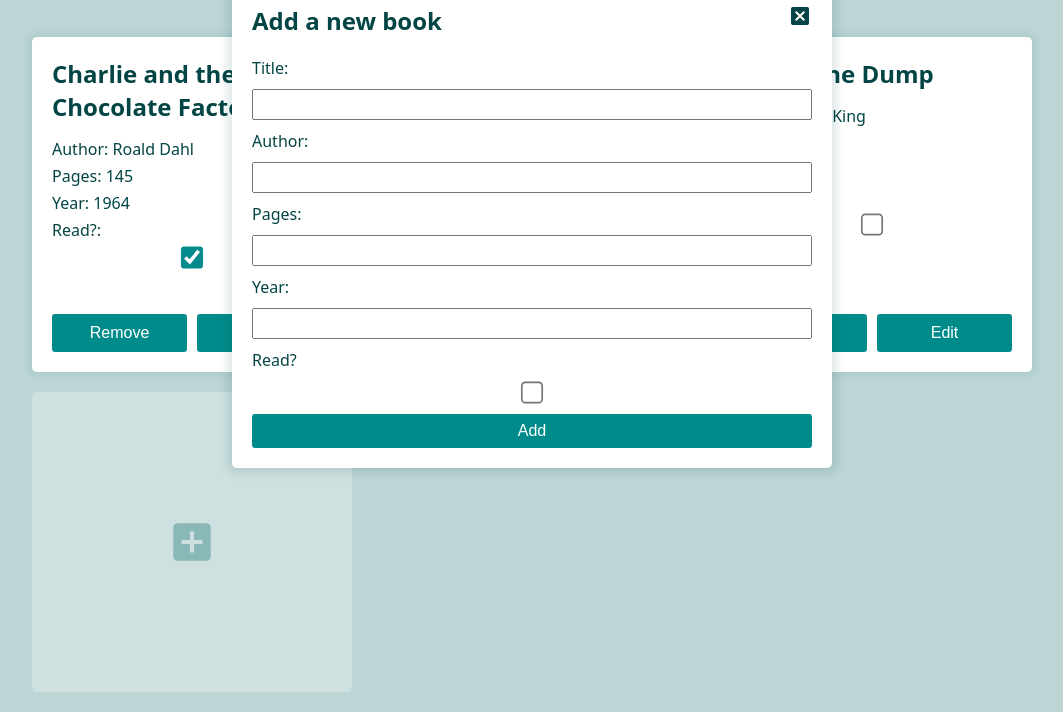
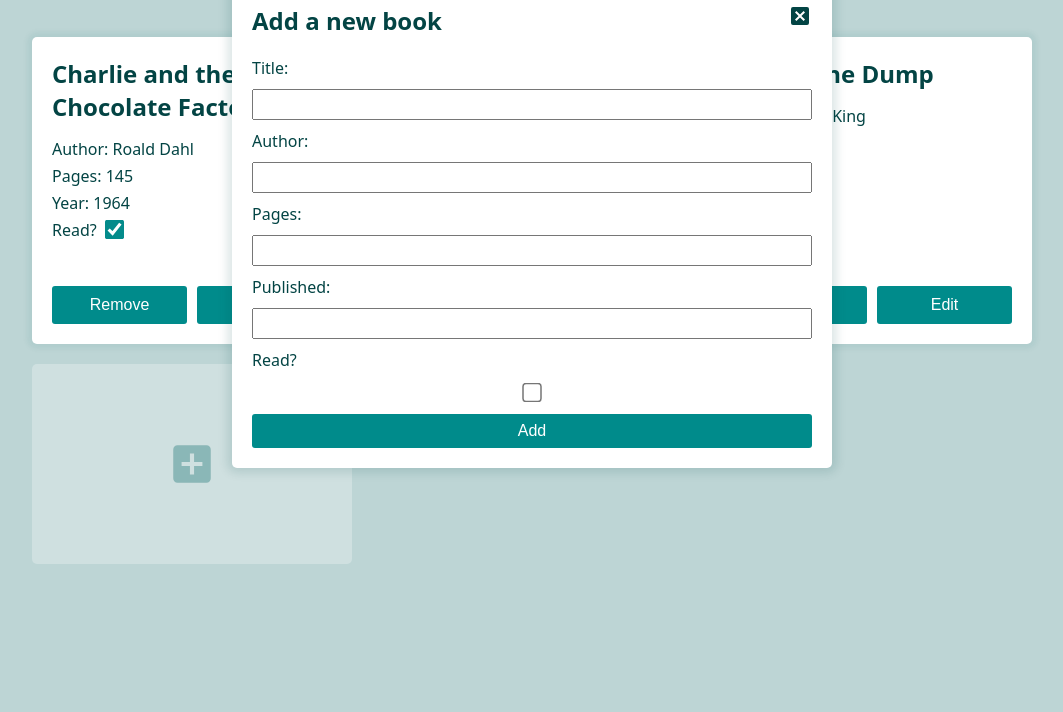
Before and after one commit to xop14/library, a website: page index.html in a window 1280 px wide. Both pictures are taken after a click on the button "Add a book". Shown: the part 96-808 px from the top of the page, without its empty margins (108-1171 px from the left). Drawn offline with Linux system fonts and the light colour scheme.

Commit message:
Add form validation

```diff
--- a/index.html
+++ b/index.html
@@ -31,18 +31,18 @@
                 </div>
             </div>
             <div class="form-content">
-                <form id="add-form" class="add-book" action="">
+                <form id="add-form" class="add-book">
                     <label for="title">Title:</label>
                     <input type="text" name="title" id="title" required>
                     <label for="author">Author:</label>
                     <input type="text" name="author" id="author" required>
                     <label for="pages">Pages:</label>
-                    <input type="number" name="pages" id="pages" required>
-                    <label for="year">Year:</label>
-                    <input type="number" name="year" id="year" required>
+                    <input type="number" name="pages" id="pages" max="9999" required>
+                    <label for="year">Published:</label>
+                    <input type="number" name="year" id="year" max="2100" required>
                     <label for="read">Read?</label>
                     <input id="read" type="checkbox">
-                    <button type="button" id="add">Add</button>
+                    <button id="add">Add</button>
                 </form>
             </div>
         </div>
--- a/library.js
+++ b/library.js
@@ -46,16 +46,16 @@
 
 // create html elements for a book card
 function createElements(book) {
+    // makeElement is a custom function defined above
     const bookCard = makeElement('div', '', 'book-card');
     const title = makeElement('h2', `${book.title}`);
     const author = makeElement('p', `Author: ${book.author}`);
     const pages = makeElement('p', `Pages: ${book.pages}`);
     const yearPublished = makeElement('p', `Year: ${book.yearPublished}`);
-    const read = makeElement('input');
+    const read = makeElement('input', '', 'read-checkbox');
     read.setAttribute('type', 'checkbox');
-    read.setAttribute('id', 'read');
-    const readLabel = makeElement('label', 'Read?: ');
-    readLabel.setAttribute('for', 'read');
+    const readLabel = makeElement('label', 'Read? ', 'read-label');
+    readLabel.appendChild(read);
     if (book.read === true) {
         read.setAttribute('checked', '');
     }
@@ -79,7 +79,6 @@
     bookCard.appendChild(pages);
     bookCard.appendChild(yearPublished);
     bookCard.appendChild(readLabel);
-    bookCard.appendChild(read);
     bookCard.appendChild(buttonBlock);
     libraryDisplay.appendChild(bookCard);
 
@@ -130,6 +129,7 @@
     const plusCard = makeElement('div', '+', 'plus-card');
     plusCard.innerHTML = '<svg style="width:50px;height:50px" viewBox="0 0 24 24"><path fill="currentColor" d="M17,13H13V17H11V13H7V11H11V7H13V11H17M19,3H5C3.89,3 3,3.89 3,5V19A2,2 0 0,0 5,21H19A2,2 0 0,0 21,19V5C21,3.89 20.1,3 19,3Z" /></svg>';
     plusCard.addEventListener('click', () => {
+        clearForm();
         form[5].textContent = 'Add'
         formTitle.textContent = 'Add a new book'
         formContainer.classList.remove('hidden');
@@ -142,7 +142,7 @@
 
 
 formBtn.addEventListener('click', (e) => {
-    if (e.target.innerText === 'Add') {
+    if (e.target.innerText === 'Add' && form.checkValidity()) {
         addBookToLibrary(
             form[0].value,
             form[1].value,
@@ -150,9 +150,11 @@
             form[3].value,
             form[4].checked,
         );
+        clearForm();
+        formContainer.classList.add('hidden');
         // re-build page
         displayBooks();
-    } else if (e.target.innerText === 'Save') {
+    } else if (e.target.innerText === 'Save' && form.checkValidity()) {
         // find index of the book currently being edited
         const index = myLibrary.indexOf(currentBook);
         myLibrary[index].title = form[0].value;
@@ -161,15 +163,17 @@
         myLibrary[index].yearPublished = form[3].value;
         myLibrary[index].read = form[4].checked;
         // re-build page
+        clearForm();
+        formContainer.classList.add('hidden');
         displayBooks();
 
     }
-    clearForm();
-    formContainer.classList.add('hidden');
+
 });
 
 // show form container popup
 showForm.addEventListener('click', () => {
+    clearForm();
     form[5].textContent = 'Add'
     formTitle.textContent = 'Add a new book'
     formContainer.classList.remove('hidden');
--- a/styles.css
+++ b/styles.css
@@ -7,6 +7,7 @@
 * {
     margin: 0;
     padding: 0;
+    /* border: 1px solid red */
 }
 
 img, picture, svg, video {
@@ -55,6 +56,16 @@
     padding: 6px 8px;
 }
 
+input[type=checkbox]{
+    transform: scale(1.5);
+    margin: 5px;
+    accent-color:#048b8b;
+}
+
+form button {
+    width: 100%;
+}
+
 .top-bar {
     display: flex;
     justify-content: space-between;
@@ -90,6 +101,7 @@
     border-radius: 5px;
     width: 100%;
     box-shadow: 0 0 5px 5px #00656511;
+    position: relative;
 }
 
 .plus-card {
@@ -97,7 +109,7 @@
     padding: 20px;
     border-radius: 5px;
     width: 100%;
-    min-height: 300px;
+    min-height: 200px;
     display: flex;
     justify-content: center;
     align-items: center;
@@ -115,7 +127,16 @@
     pointer-events: none;
 }
 
+.read-label {
+    display: inline;
+    position: relative;
+}
 
+.read-checkbox {
+    position: absolute;
+    top:-1px;
+    left: 51px;
+}
 
 .button-block {
     display: flex;
@@ -154,16 +175,6 @@
     border-radius: 5px;
 }
 
-input[type=checkbox]{
-    transform: scale(1.7);
-    margin: 5px;
-    accent-color:#048b8b;
-    vertical-align:middle;
-}
-
-form button {
-    width: 100%;
-}
 .check-box {
     display: flex;
 }
```
